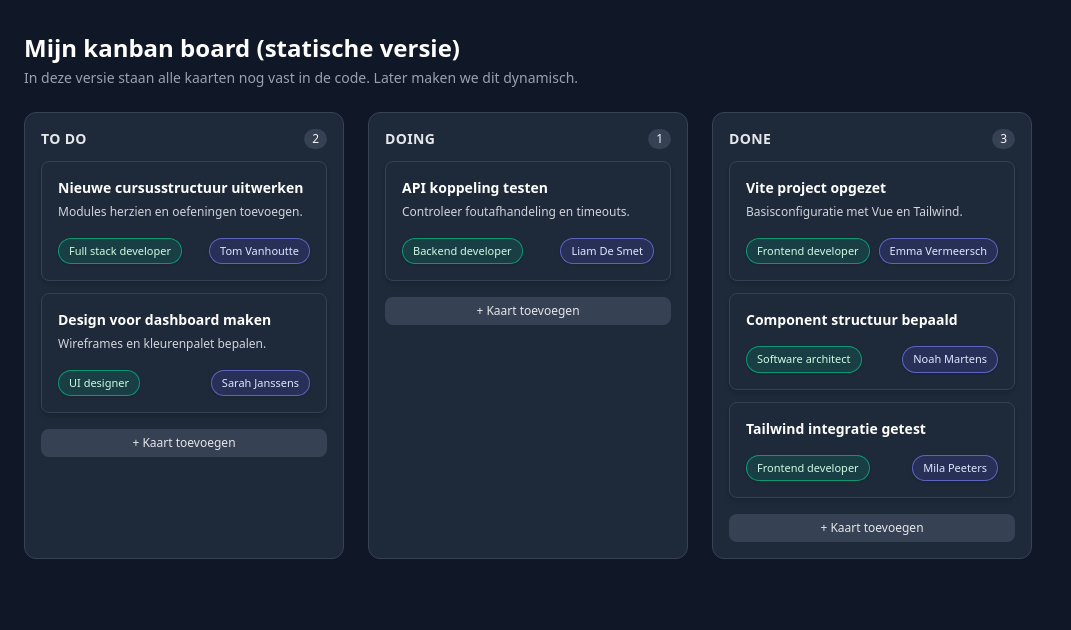
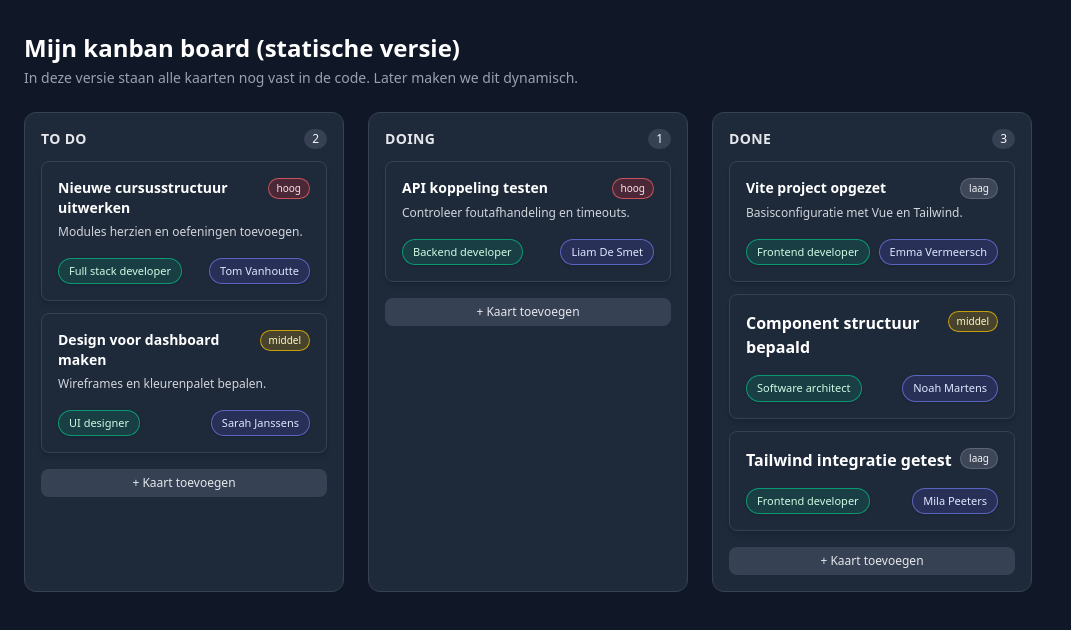
Before and after one commit to syntraprogrammeurs/vueexercises, a Vue app: page / in a window 1280 px wide. Shown: the top 630 px of the page, without its empty margins (0-1071 px from the left). Built offline with nearby package versions, Linux system fonts and the light colour scheme.

Commit message:
temp28-oefening2

```diff
--- a/src/App.vue
+++ b/src/App.vue
@@ -21,12 +21,14 @@ import BoardColumn from "./components/BoardColumn.vue"
             description="Modules herzien en oefeningen toevoegen."
             assignee="Tom Vanhoutte"
             role="Full stack developer"
+            priority="hoog"
         />
         <TaskCard
             title="Design voor dashboard maken"
             description="Wireframes en kleurenpalet bepalen."
             assignee="Sarah Janssens"
             role="UI designer"
+            priority="middel"
         />
       </BoardColumn>
 
@@ -36,6 +38,7 @@ import BoardColumn from "./components/BoardColumn.vue"
             description="Controleer foutafhandeling en timeouts."
             assignee="Liam De Smet"
             role="Backend developer"
+            priority="hoog"
         />
       </BoardColumn>
 
@@ -45,18 +48,19 @@ import BoardColumn from "./components/BoardColumn.vue"
             description="Basisconfiguratie met Vue en Tailwind."
             assignee="Emma Vermeersch"
             role="Frontend developer"
+            priority="laag"
         />
         <TaskCard
             title="Component structuur bepaald"
-            description=""
             assignee="Noah Martens"
             role="Software architect"
+            priority="middel"
         />
         <TaskCard
             title="Tailwind integratie getest"
-            description=""
             assignee="Mila Peeters"
             role="Frontend developer"
+            priority="laag"
         />
       </BoardColumn>
     </section>
--- a/src/components/TaskCard.vue
+++ b/src/components/TaskCard.vue
@@ -2,48 +2,45 @@
 import UserBadge from "./UserBadge.vue"
 
 const props = defineProps({
-  title: {
-    type: String,
-    required: true
-  },
-  description: {
-    type: String,
-    default: ""
-  },
-  assignee: {
-    type: String,
-    required: true
-  },
-  role: {
-    type: String,
-    required: true
-  }
+  title: { type: String, required: true },
+  description: { type: String, default: "" },
+  assignee: { type: String, required: true },
+  role: { type: String, required: true },
+  priority: { type: String, default: "" }
 })
 </script>
 
 <template>
-  <article
-      class="rounded-lg bg-gray-800 p-4 shadow-md border border-gray-700 flex flex-col justify-between"
-  >
-    <div>
-      <h3 class="font-semibold text-sm text-white">
+  <article class="rounded-lg bg-gray-800 p-4 shadow-md border border-gray-700">
+    <div class="flex items-start justify-between">
+      <h3
+          class="font-semibold text-white"
+          :class="props.description ? 'text-sm' : 'text-base'"
+      >
         {{ props.title }}
       </h3>
 
-      <p
-          v-if="props.description"
-          class="text-xs text-gray-300 mt-1 leading-relaxed"
+      <span
+          v-if="props.priority"
+          class="ml-2 rounded-full px-2 py-0.5 text-[10px] font-medium border"
+          :class="
+          props.priority === 'hoog'
+            ? 'bg-red-500/20 border-red-400/70 text-red-100'
+            : props.priority === 'middel'
+              ? 'bg-yellow-500/20 border-yellow-400/70 text-yellow-100'
+              : 'bg-gray-600/70 border-gray-500/70 text-gray-100'
+        "
       >
-        {{ props.description }}
-      </p>
+        {{ props.priority }}
+      </span>
     </div>
 
-    <!-- badges onderaan -->
+    <p v-if="props.description" class="text-xs text-gray-300 mt-1 leading-relaxed">
+      {{ props.description }}
+    </p>
+
     <div class="flex justify-between items-center mt-4">
-      <!-- links: functie -->
       <UserBadge :label="props.role" type="role" />
-
-      <!-- rechts: naam -->
       <UserBadge :label="props.assignee" type="assignee" />
     </div>
   </article>
```
